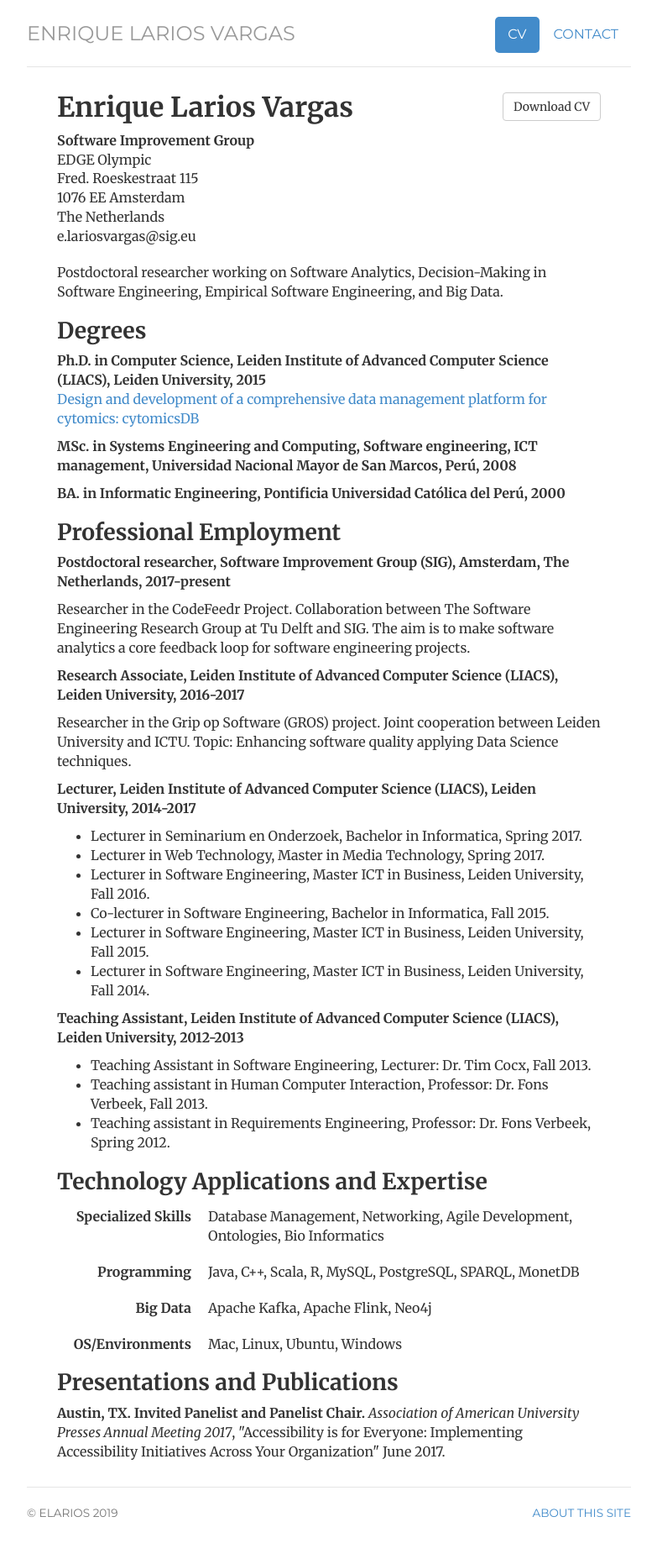
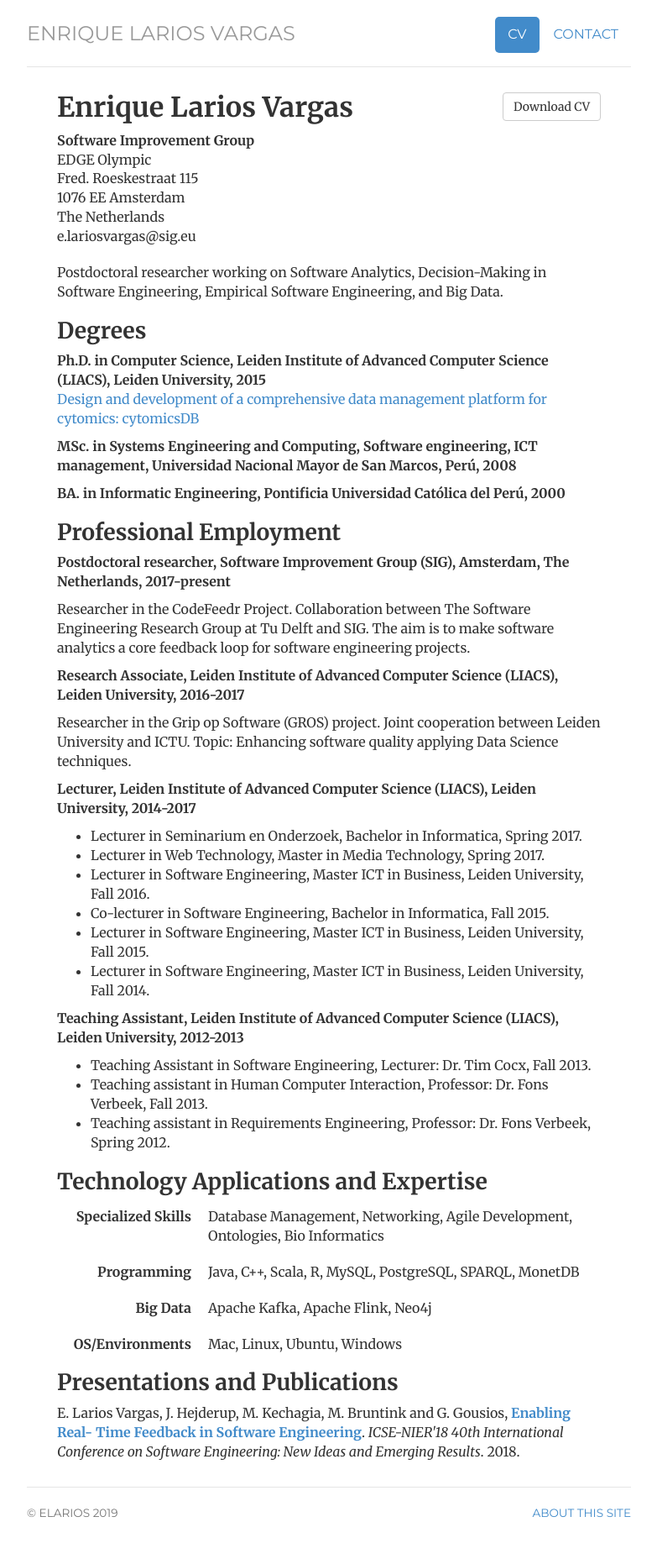
Before and after one commit to elarios/elarios.github.io, a Jekyll site: the page built from cv/index.html, in a window 1280 px wide. Shown: the whole page at 84% size, without its empty margins (248-1031 px from the left). Built offline with Jekyll 4.4.1, drawn with Linux system fonts in a browser that asks for light colours.

Commit message:
add publication

```diff
--- a/cv/index.html
+++ b/cv/index.html
@@ -84,7 +84,10 @@ description: Current CV for Enrique Larios Vargas, postdoctoral researcher worki
 				</dl>
 
 				<h2>Presentations and Publications</h2>
+				<p>
+				E. Larios Vargas, J. Hejderup, M. Kechagia, M. Bruntink and G. Gousios,
+				<a href="https://pure.tudelft.nl/portal/en/publications/enabling-realtime-feedback-in-software- engineering(fecf62b6-ed6d-4594-8455-bc7cc8850754).html"><strong>Enabling Real- Time Feedback in Software Engineering</strong></a>. <em>ICSE-NIER'18 40th International Conference on Software Engineering: New Ideas and Emerging Results</em>. 2018.
+				</p>
 
-				<p><strong>Austin, TX. Invited Panelist and Panelist Chair.</strong> <em>Association of American University Presses Annual Meeting 2017</em>, "Accessibility is for Everyone: Implementing Accessibility Initiatives Across Your Organization" June 2017.</p>
 
 </div>
```
